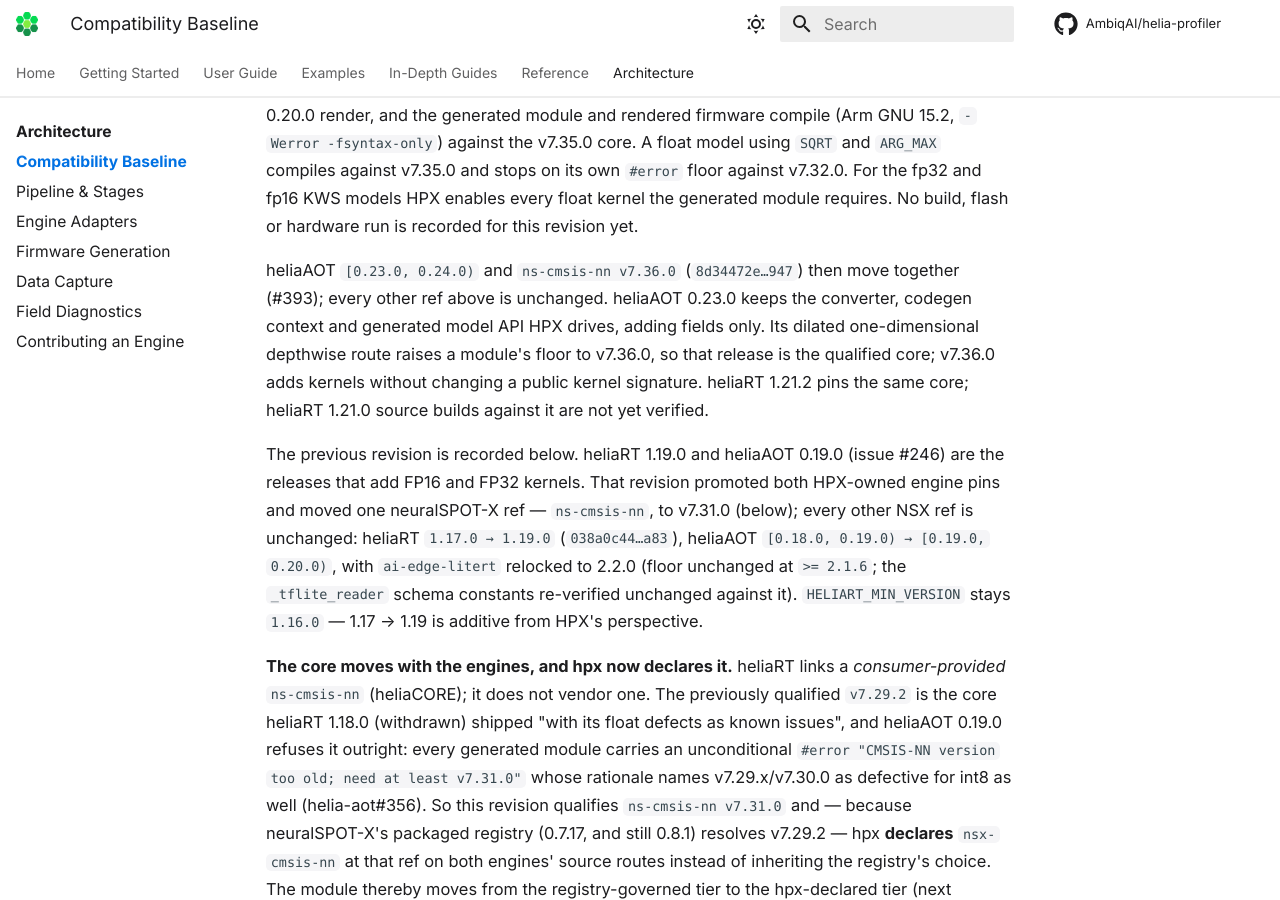
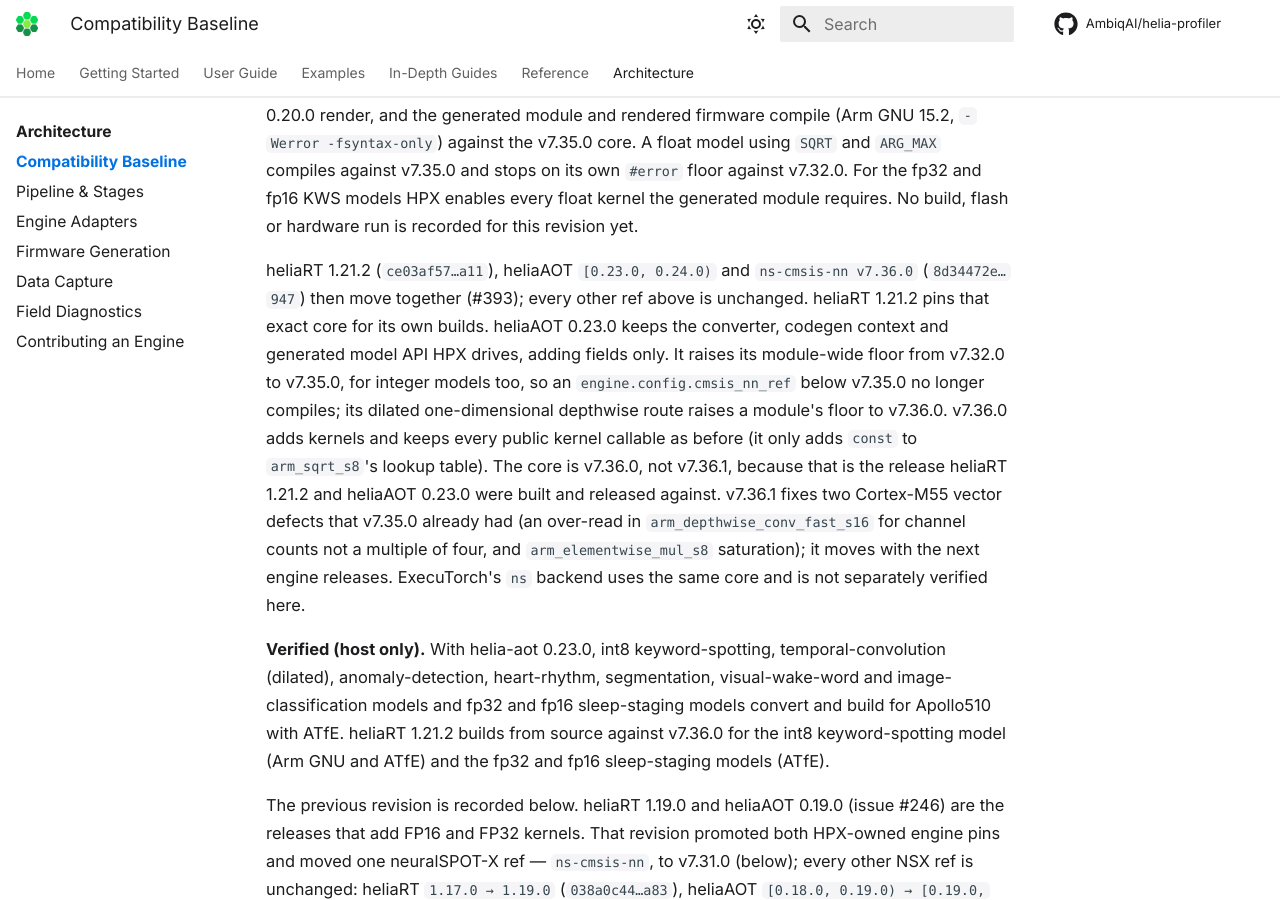
Before and after one commit to AmbiqAI/helia-profiler, an MkDocs documentation site: the page built from docs/architecture/compatibility-baseline.md, in a window 1280 px wide and 900 px high, scrolled down 2540 px. Built offline with MkDocs 1.6.1 and Material for MkDocs 9.7.7, drawn with Linux system fonts in a browser that asks for light colours; some web fonts are replaced; comment, search, counter and statistics services are not loaded; some of the changed text lies outside the part shown.

Commit message:
feat(rt): qualify heliaRT 1.21.2 on the same ns-cmsis-nn core
heliaRT 1.21.2 pins ns-cmsis-nn v7.36.0, so the baseline promotes it
with heliaAOT 0.23.0 rather than leaving heliaRT 1.21.0 source builds on
an unverified core. The baseline notes record heliaAOT's raised module
floor and why the core is v7.36.0.

Refs #393

```diff
--- a/docs/architecture/compatibility-baseline.md
+++ b/docs/architecture/compatibility-baseline.md
@@ -21,7 +21,7 @@ The current baseline is `hpx-neuralspotx-0.8.1-2026-09`:
 | `ns-cmsis-nn` | `8d34472e…947` (`v7.36.0`, hpx-declared — see below) |
 | `nsx-executorch` | `5514ac1e…b48e` |
 | `nsx-sensors` | `c219a2bc…3e25` (`v0.3.0`, peeled) |
-| heliaRT | `1.21.0`, commit `fe025f2b…56f` (min supported `1.16.0` — from `HELIART_MIN_VERSION` in code, not a baseline-JSON field) |
+| heliaRT | `1.21.2`, commit `ce03af57…a11` (min supported `1.16.0` — from `HELIART_MIN_VERSION` in code, not a baseline-JSON field) |
 | heliaAOT | `min_version=0.23.0`, `max_version_exclusive=0.24.0` |
 | tflm | governed entirely by the `nsx-tflite-micro` / `arm-cmsis-nn` module refs above |
 | executorch | `0.1.0`, module ref `5514ac1e…b48e` (a checkout's `version.txt` is verified against the baseline) |
@@ -91,14 +91,29 @@ v7.35.0 and stops on its own `#error` floor against v7.32.0. For the fp32 and
 fp16 KWS models HPX enables every float kernel the generated module requires.
 No build, flash or hardware run is recorded for this revision yet.
 
-heliaAOT `[0.23.0, 0.24.0)` and `ns-cmsis-nn v7.36.0` (`8d34472e…947`) then
-move together (#393); every other ref above is unchanged. heliaAOT 0.23.0
-keeps the converter, codegen context and generated model API HPX drives,
-adding fields only. Its dilated one-dimensional depthwise route raises a
-module's floor to v7.36.0, so that release is the qualified core; v7.36.0
-adds kernels without changing a public kernel signature. heliaRT 1.21.2
-pins the same core; heliaRT 1.21.0 source builds against it are not yet
-verified.
+heliaRT 1.21.2 (`ce03af57…a11`), heliaAOT `[0.23.0, 0.24.0)` and
+`ns-cmsis-nn v7.36.0` (`8d34472e…947`) then move together (#393); every
+other ref above is unchanged. heliaRT 1.21.2 pins that exact core for its
+own builds. heliaAOT 0.23.0 keeps the converter, codegen context and
+generated model API HPX drives, adding fields only. It raises its
+module-wide floor from v7.32.0 to v7.35.0, for integer models too, so an
+`engine.config.cmsis_nn_ref` below v7.35.0 no longer compiles; its dilated
+one-dimensional depthwise route raises a module's floor to v7.36.0. v7.36.0
+adds kernels and keeps every public kernel callable as before (it only
+adds `const` to `arm_sqrt_s8`'s lookup table). The core is v7.36.0, not
+v7.36.1, because that is the release heliaRT 1.21.2 and heliaAOT 0.23.0
+were built and released against. v7.36.1 fixes two Cortex-M55 vector
+defects that v7.35.0 already had (an over-read in
+`arm_depthwise_conv_fast_s16` for channel counts not a multiple of four, and
+`arm_elementwise_mul_s8` saturation); it moves with the next engine releases. ExecuTorch's
+`ns` backend uses the same core and is not separately verified here.
+
+**Verified (host only).** With helia-aot 0.23.0, int8 keyword-spotting,
+temporal-convolution (dilated), anomaly-detection, heart-rhythm,
+segmentation, visual-wake-word and image-classification models and fp32 and
+fp16 sleep-staging models convert and build for Apollo510 with ATfE. heliaRT
+1.21.2 builds from source against v7.36.0 for the int8 keyword-spotting
+model (Arm GNU and ATfE) and the fp32 and fp16 sleep-staging models (ATfE).
 
 The previous revision is recorded below. heliaRT 1.19.0 and heliaAOT 0.19.0
 (issue #246) are the releases that add FP16
```
Also changed, not shown: 6 other files.
